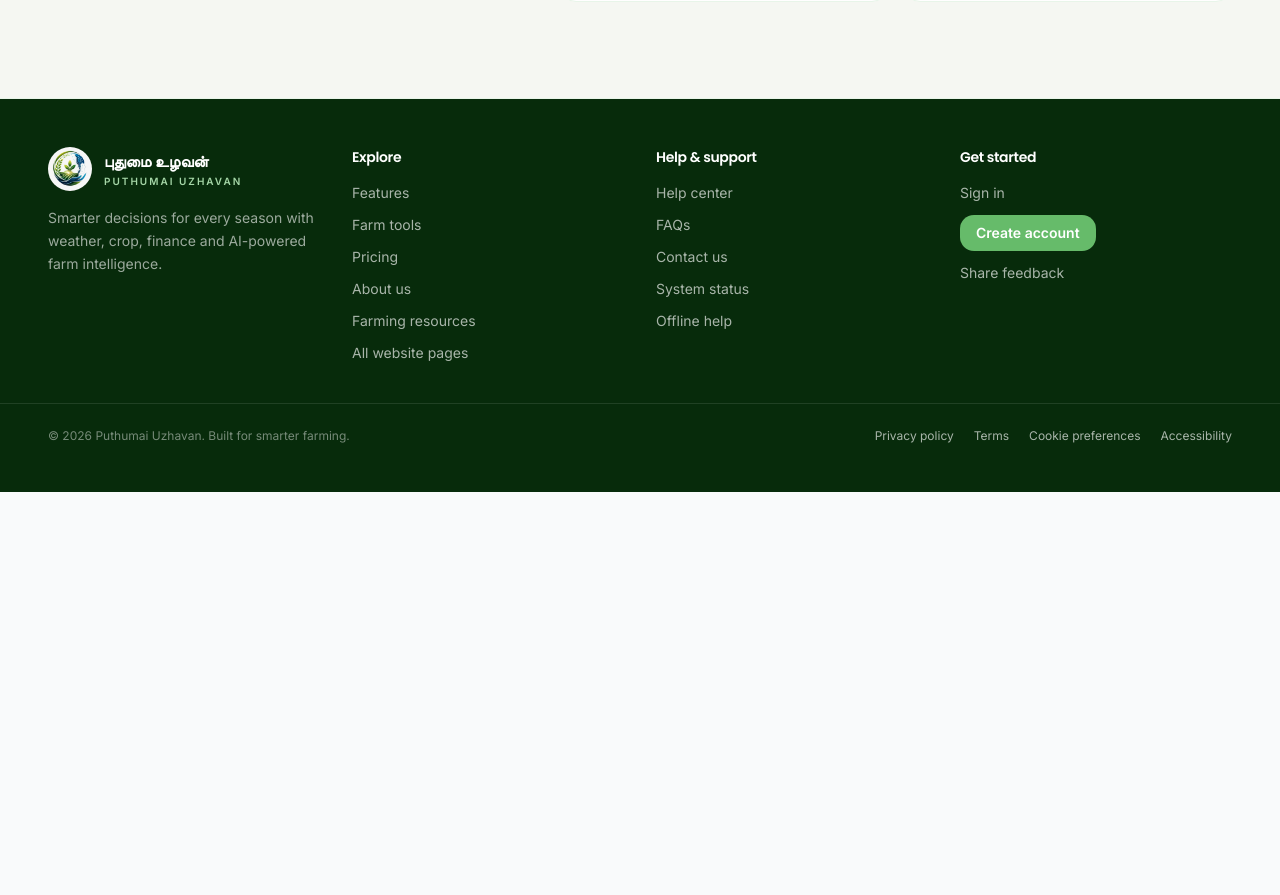
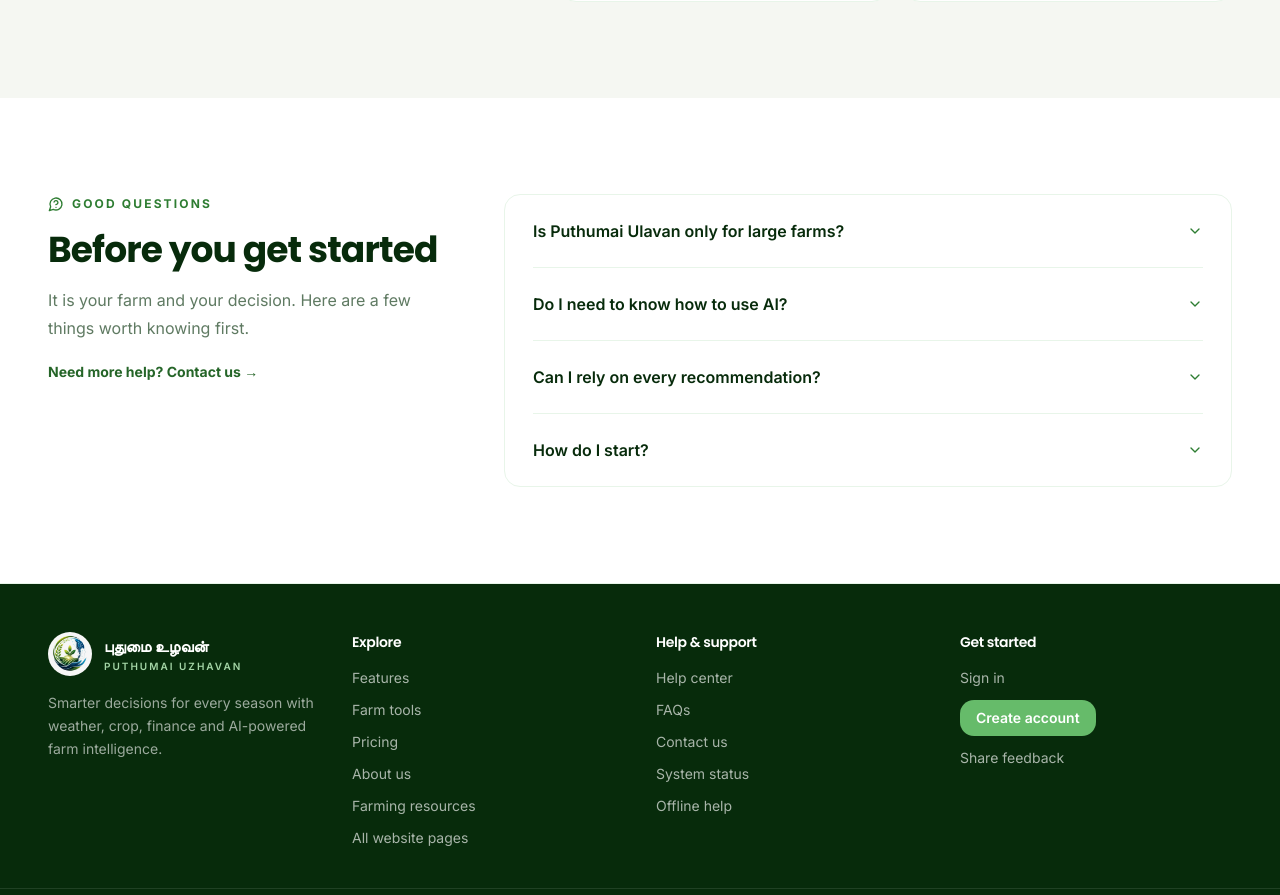
Before and after one commit to Hari-maker-del/puthumai_ulavan, a React (Vite) app: page / in a window 1280 px wide. Shown: the part 4645-5540 px from the top of the page. Before the commit the page ends 5137 px from the top, so only its background shows below. Built offline with nearby package versions, Linux system fonts and the light colour scheme; no server answers.

Commit message:
Add farmer questions and answers to landing page

```diff
--- a/src/pages/LandingPage.tsx
+++ b/src/pages/LandingPage.tsx
@@ -6,6 +6,39 @@
 import Pricing from '@/components/landing/Pricing';
 import About from '@/components/landing/About';
 import Footer from '@/components/landing/Footer';
+import { ChevronDown, MessageCircleQuestion } from 'lucide-react';
+
+const questions = [
+  { q: 'Is Puthumai Ulavan only for large farms?', a: 'The goal is to help farmers organize their farm information and explore useful tools. Add the land and crop details that apply to your farm.' },
+  { q: 'Do I need to know how to use AI?', a: 'No special AI knowledge is needed. Start with the tools and questions that are relevant to your farm, and read each recommendation carefully.' },
+  { q: 'Can I rely on every recommendation?', a: 'No tool can guarantee a crop result, yield, profit or diagnosis. Suggestions depend on available data and local conditions. For important decisions, consult a qualified local agricultural expert.' },
+  { q: 'How do I start?', a: 'Create an account, complete your farm profile with the details you know, and then explore the tools available in your workspace.' },
+];
+
+function FarmerFAQ() {
+  return (
+    <section id="faq" className="bg-white py-20 lg:py-24">
+      <div className="mx-auto grid max-w-7xl gap-10 px-5 sm:px-8 lg:grid-cols-[0.7fr_1.3fr] lg:gap-16 lg:px-12">
+        <div>
+          <span className="inline-flex items-center gap-2 text-xs font-bold uppercase tracking-[0.18em] text-brand-600"><MessageCircleQuestion className="h-4 w-4" /> Good questions</span>
+          <h2 className="mt-3 font-display text-3xl font-bold leading-tight text-brand-950 sm:text-4xl">Before you get started</h2>
+          <p className="mt-4 text-base leading-7 text-brand-800/70">It is your farm and your decision. Here are a few things worth knowing first.</p>
+          <a href="/contact" className="mt-5 inline-flex text-sm font-bold text-brand-700 hover:text-brand-900">Need more help? Contact us →</a>
+        </div>
+        <div className="divide-y divide-brand-100 rounded-2xl border border-brand-100 px-5 sm:px-7">
+          {questions.map(({ q, a }) => (
+            <details key={q} className="group py-5">
+              <summary className="flex cursor-pointer list-none items-center justify-between gap-4 py-1 font-semibold text-brand-950 focus-visible:outline-none focus-visible:ring-2 focus-visible:ring-brand-500">
+                {q}<ChevronDown className="h-4 w-4 shrink-0 text-brand-600 transition group-open:rotate-180" />
+              </summary>
+              <p className="mt-3 max-w-2xl text-sm leading-6 text-brand-800/70">{a}</p>
+            </details>
+          ))}
+        </div>
+      </div>
+    </section>
+  );
+}
 
 export default function LandingPage() {
   return (
@@ -18,6 +51,7 @@
         <HowItWorks />
         <Pricing />
         <About />
+        <FarmerFAQ />
       </main>
       <Footer />
     </div>
```
